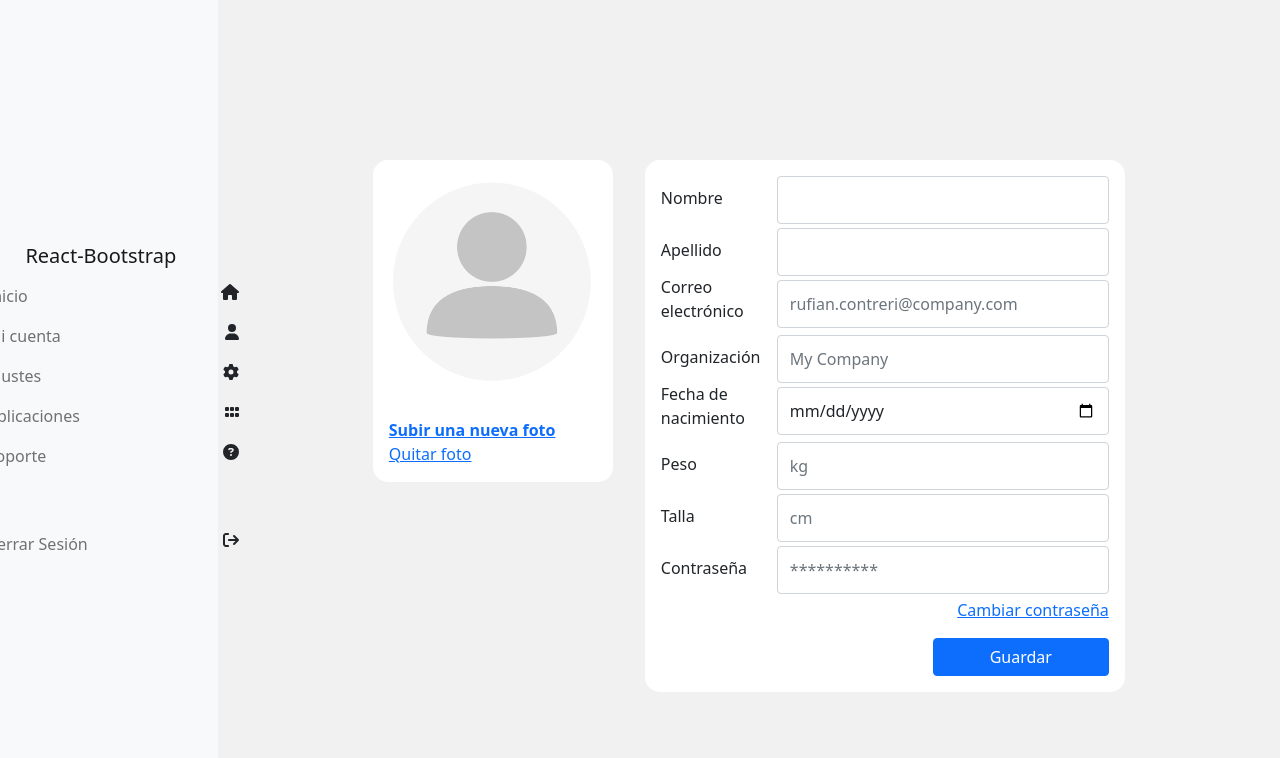
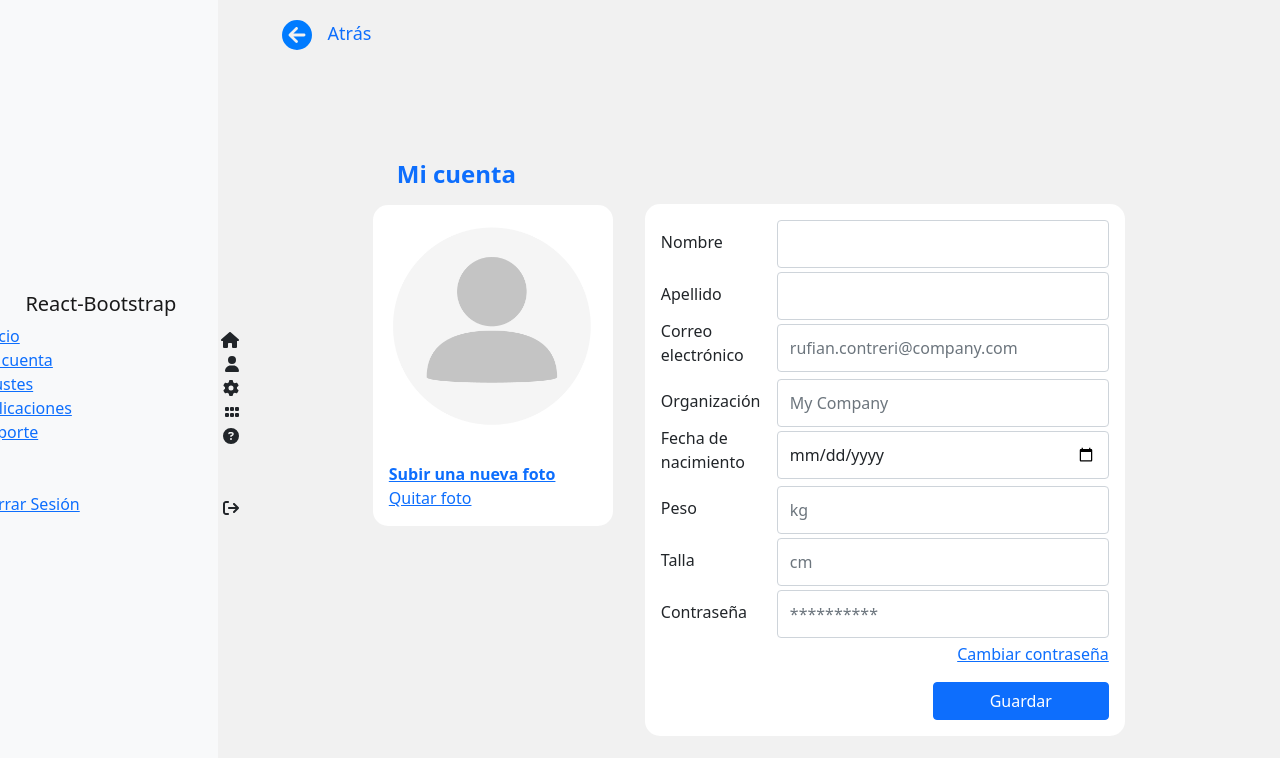
Before and after one commit to agustingu20/desafio-aictive, a React (Create React App) app: page /myaccount in a window 1280 px wide. Shown: the top 758 px of the page. Built offline with nearby package versions, Linux system fonts and the light colour scheme.

Commit message:
Add back button and toggle classes with change password button

```diff
--- a/src/App.css
+++ b/src/App.css
@@ -56,6 +56,7 @@
 }
 
 .card-form-container {
+  margin-top: 44px;
   width: 30rem;
   padding: 1rem;
   border-radius: 15px !important;
@@ -82,3 +83,16 @@
   width: 11rem;
   margin-top: 1rem;
 }
+
+.back-link {
+  position: absolute;
+  left: 22vw;
+  top: 20px;
+  display: flex;
+  vertical-align: middle;
+  font-size: 18px;
+}
+
+.back-link:link {
+  text-decoration: none;
+}
--- a/src/components/MyAccount.js
+++ b/src/components/MyAccount.js
@@ -1,12 +1,25 @@
+import { FontAwesomeIcon } from '@fortawesome/react-fontawesome'
+import { faArrowCircleLeft } from "@fortawesome/free-solid-svg-icons"
 import React from 'react'
 import { Button, Card, Form } from 'react-bootstrap'
 import { Link } from 'react-router-dom'
 import usuario from "../assets/usuario1.png"
 
+
 export default function MyAccount() {
+
+    const changePass = () => {
+        document.getElementById("password").classList.toggle("d-none")
+        document.getElementById("newPassword").classList.toggle("d-none")
+        document.getElementById("actualPassword").classList.toggle("d-none")
+        document.getElementById("repeatedNewPassword").classList.toggle("d-none")
+    }
+
     return (
         <div className='myaccount-container'>
+            <Link className='back-link' to="/"><FontAwesomeIcon className='me-3' icon={faArrowCircleLeft} style={{ fontSize: "30px", color: "#007bff" }} />Atrás</Link>
             <div>
+                <h4 className='text-primary fw-bold mb-3 mx-4'>Mi cuenta</h4>
                 <Card className='card-container'>
                     <Card.Img variant="center" src={usuario} className="card-image p-2" />
                     <Card.Body className='d-flex flex-column'>
@@ -46,12 +59,24 @@ export default function MyAccount() {
                             <Form.Label className='form-label'>Talla</Form.Label>
                             <Form.Control className='form-control' type="text" placeholder='cm' />
                         </Form.Group>
-                        <Form.Group className="mb-1 d-flex" controlId="formBasicPassword">
+                        <Form.Group className="mb-1 d-flex" controlId="formBasicPassword" Id="password">
                             <Form.Label className='form-label'>Contraseña</Form.Label>
                             <Form.Control className='form-control' type="password" placeholder='**********' />
                         </Form.Group>
+                        <Form.Group className="mb-1 d-flex d-none" controlId="formBasicPassword" Id="actualPassword">
+                            <Form.Label className='form-label-double'>Contraseña actual</Form.Label>
+                            <Form.Control className='form-control' type="password" placeholder='**********' />
+                        </Form.Group>
+                        <Form.Group className="mb-1 d-flex d-none" controlId="formBasicPassword" Id="newPassword">
+                            <Form.Label className='form-label-double'>Nueva contraseña</Form.Label>
+                            <Form.Control className='form-control' type="password" placeholder='**********' />
+                        </Form.Group>
+                        <Form.Group className="mb-1 d-flex d-none" controlId="formBasicPassword" Id="repeatedNewPassword">
+                            <Form.Label className='form-label-double'>Repetir nueva contraseña</Form.Label>
+                            <Form.Control className='form-control' type="password" placeholder='**********' />
+                        </Form.Group>
                         <div className='d-flex flex-column align-items-end'>
-                            <Link to="#">Cambiar contraseña</Link>
+                            <Link to="#" onClick={changePass}>Cambiar contraseña</Link>
                             <Button className='form-button' variant="primary" type="submit">
                                 Guardar
                             </Button>
--- a/src/components/NavBar.js
+++ b/src/components/NavBar.js
@@ -2,6 +2,7 @@ import { FontAwesomeIcon } from '@fortawesome/react-fontawesome'
 import { faHouse, faUser, faGear, faGrip, faCircleQuestion, faArrowRightFromBracket } from "@fortawesome/free-solid-svg-icons"
 import React from 'react'
 import { Navbar, Nav, Container } from "react-bootstrap"
+import { Link } from 'react-router-dom'
 
 export default function NavBar() {
     return (
@@ -12,32 +13,33 @@ export default function NavBar() {
                 <Navbar.Collapse id="basic-navbar-nav" className='flex-column icons-column'>
                     <Nav className="me-auto flex-column text-start" style={{ width: "260px" }}>
                         <div className='d-flex justify-content-between'>
-                            <Nav.Link href="#home">Inicio</Nav.Link>
+                            <Link href="#home">Inicio</Link>
                             <FontAwesomeIcon icon={faHouse} className="mt-2" />
                         </div>
                         <div className='d-flex justify-content-between'>
-                            <Nav.Link href="#link">Mi cuenta</Nav.Link>
+                            <Link to="myaccount">Mi cuenta</Link>
                             <FontAwesomeIcon icon={faUser} className="mt-2" />
                         </div>
                         <div className='d-flex justify-content-between'>
-                            <Nav.Link href="#link">Ajustes</Nav.Link>
+                            <Link href="#link">Ajustes</Link>
                             <FontAwesomeIcon icon={faGear} className="mt-2" />
                         </div>
                         <div className='d-flex justify-content-between'>
-                            <Nav.Link href="#link">Aplicaciones</Nav.Link>
+                            <Link href="#link">Aplicaciones</Link>
                             <FontAwesomeIcon icon={faGrip} className="mt-2" />
                         </div>
                         <div className='d-flex justify-content-between'>
-                            <Nav.Link href="#link">Soporte</Nav.Link>
+                            <Link href="#link">Soporte</Link>
                             <FontAwesomeIcon icon={faCircleQuestion} className="mt-2" />
                         </div>
                         <div className='d-flex justify-content-between mt-5'>
-                            <Nav.Link href="#link" className='text-start'>Cerrar Sesión</Nav.Link>
+                            <Link href="#link" className='text-start'>Cerrar Sesión</Link>
                             <FontAwesomeIcon icon={faArrowRightFromBracket} className="mt-2" />
                         </div>
                     </Nav>
                 </Navbar.Collapse>
             </Container>
+
         </Navbar>
     )
 }
```
